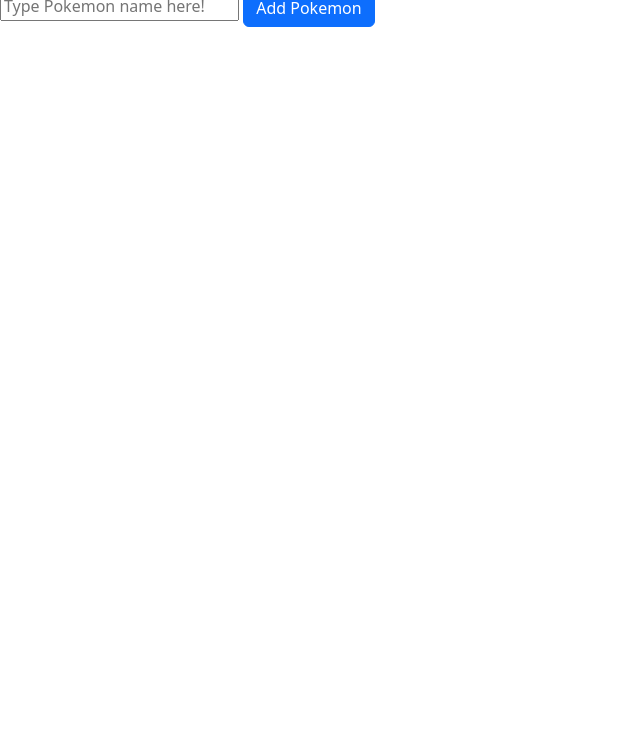
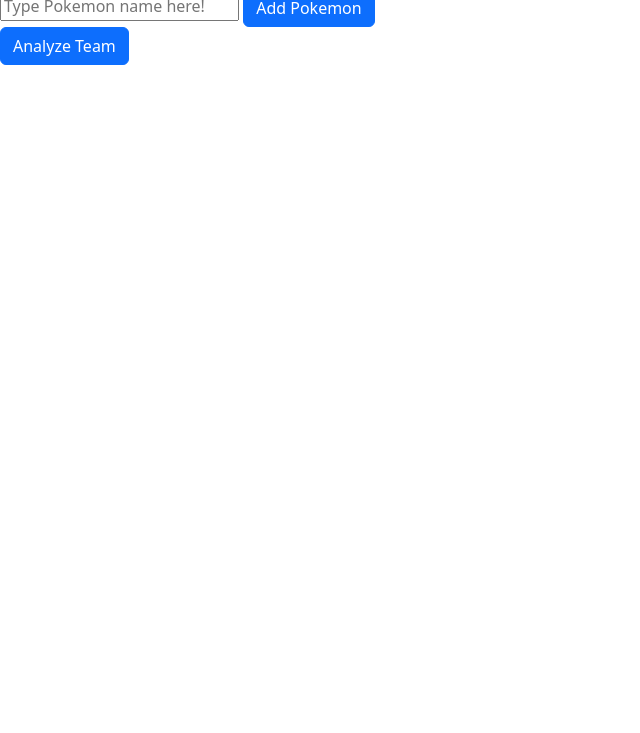
Before and after one commit to kizzatronreal/PokeProject, a plain HTML site: page frontend/index.html in a window 1280 px wide. Shown: the part 67-800 px from the top of the page, without its empty margins (0-640 px from the left). Drawn offline with nearby package versions, Linux system fonts and the light colour scheme.

Commit message:
Added analyze team button

```diff
--- a/frontend/index.html
+++ b/frontend/index.html
@@ -17,6 +17,7 @@
     <div id="team">
 
     </div>
+    <button class = "btn btn-primary" id="addteam">Analyze Team</buttonn>
     <div id="team-info">
 
     </div>
```
